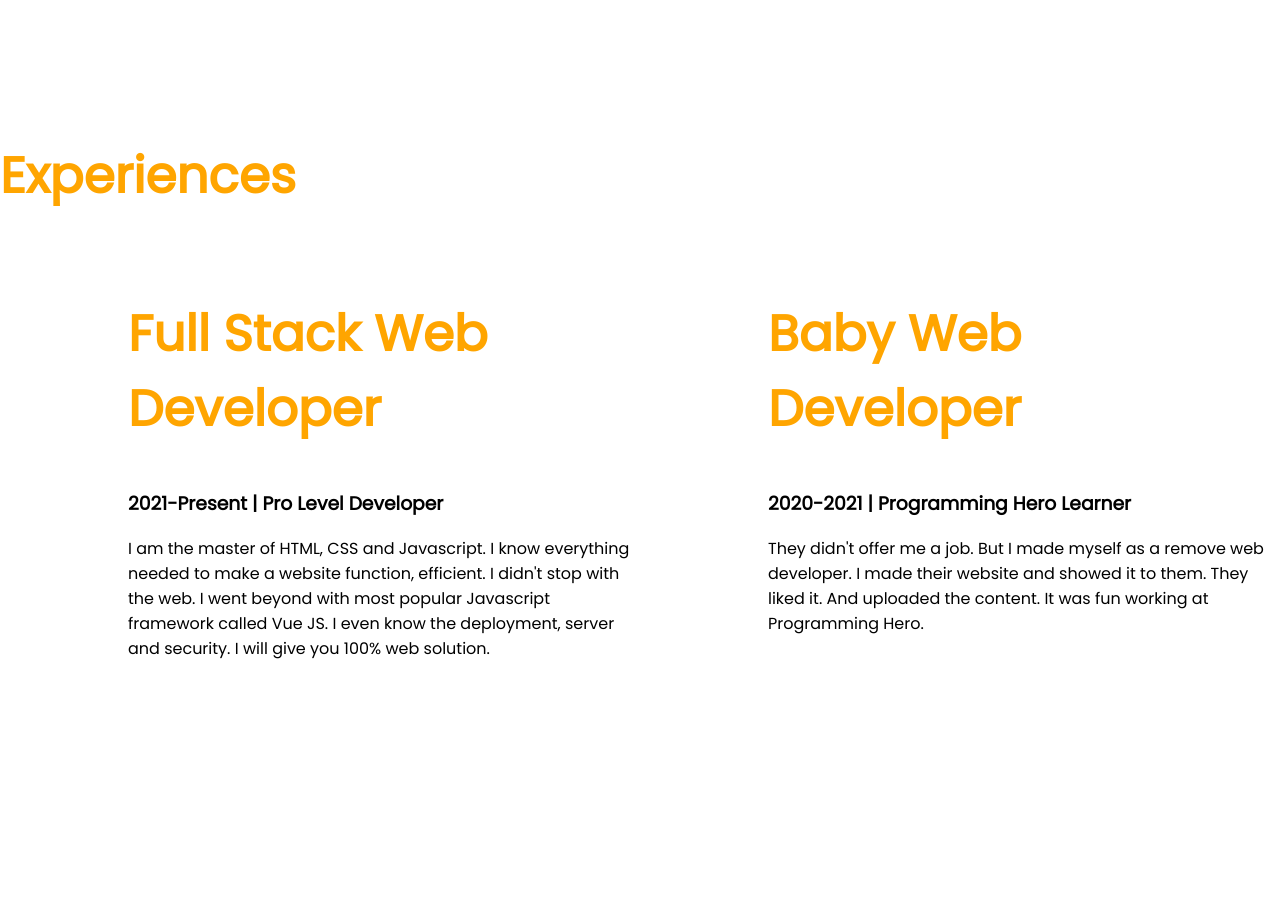
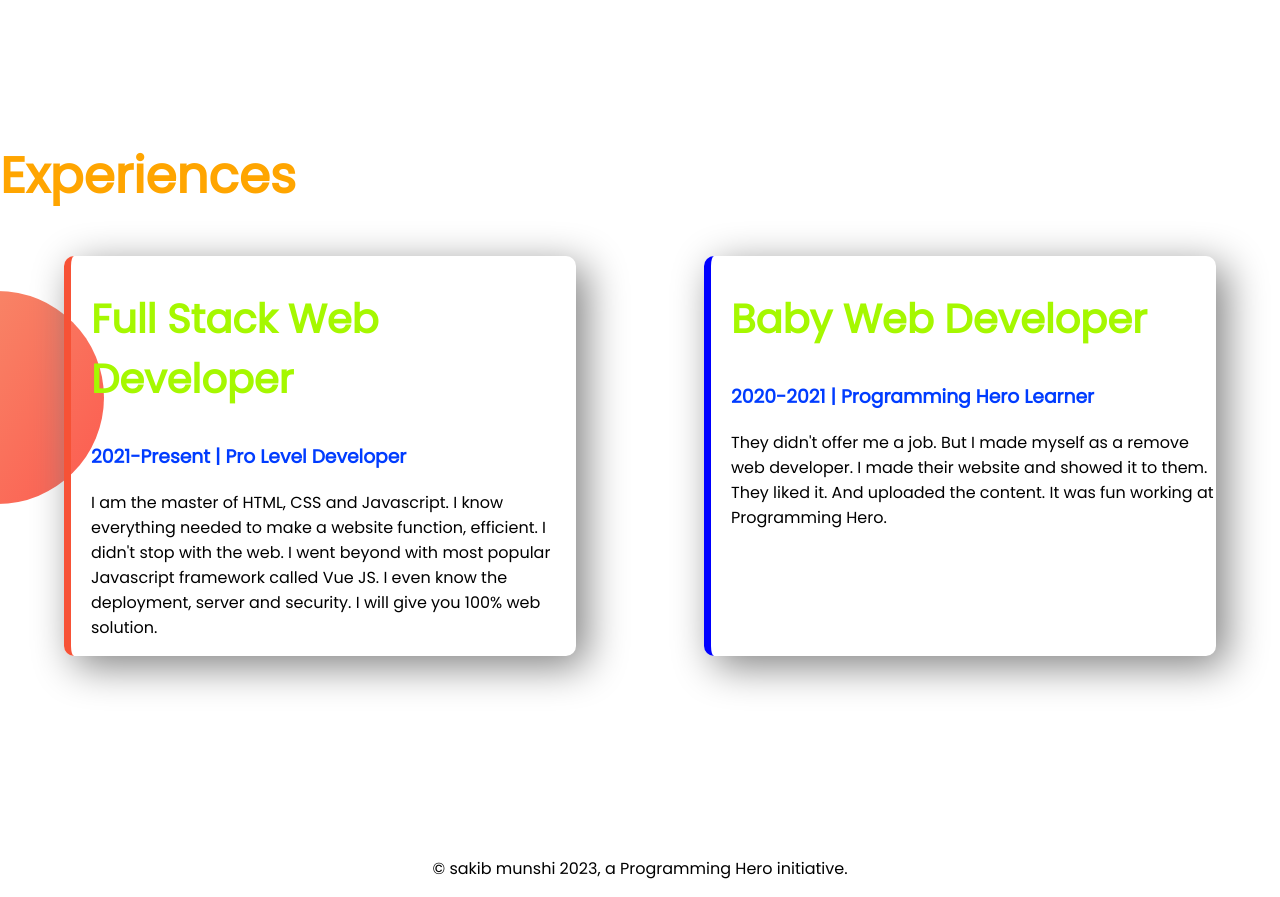
Before and after one commit to sakibm2/portfolio-developar, a plain HTML site: page index.html in a window 1280 px wide. Shown: the part 1560-2457 px from the top of the page. Drawn offline with Linux system fonts and the light colour scheme.

Commit message:
initial commit4

```diff
--- a/index.html
+++ b/index.html
@@ -49,18 +49,18 @@
     <section class="expe-area">
         <h1>Experiences</h1>
         <div class="flexible-container">
-            <div class="half-width">
-                <h1>Full Stack Web Developer</h1>
-                <h3>2021-Present | Pro Level Developer</h3>
+            <div id="full-stack-developer" class="experience-item">
+                <h2>Full Stack Web Developer</h2>
+                <h3 class="orange-color">2021-Present | Pro Level Developer</h3>
                 <p>I am the master of HTML, CSS and Javascript. I know everything needed to make a website function,
                     efficient. I didn't stop with the web. I went beyond with most popular Javascript framework called
                     Vue
                     JS. I even know the deployment, server and security. I will give you 100% web solution.</p>
 
             </div>
-            <div class="half-width">
-                <h1>Baby Web Developer</h1>
-                <h3>2020-2021 | Programming Hero Learner</h3>
+            <div id="baby-web-devekoper" class="experience-item">
+                <h2>Baby Web Developer</h2>
+                <h3 class="orange-color">2020-2021 | Programming Hero Learner</h3>
                 <p>They didn't offer me a job. But I made myself as a remove web developer. I made their website and
                     showed
                     it to them. They liked it. And uploaded the content. It was fun working at Programming Hero.</p>
@@ -71,5 +71,8 @@
 
 
 </body>
+<footer>
+    <p>© sakib munshi 2023, a Programming Hero initiative.</p>
+</footer>
 
 </html>
--- a/style.css
+++ b/style.css
@@ -6,6 +6,11 @@ body {
 h1 {
     font-size: 50px;
     color: orange;
+}
+
+h2 {
+    font-size: 40px;
+    color: #a5f800;
 }
 
 .orange-color {
@@ -46,3 +51,30 @@ h1 {
     background-repeat: no-repeat;
     background-position: right;
 }
+
+.expe-area {
+    background-image: url(images/exp-bg.png);
+    background-repeat: no-repeat;
+    background-position: left;
+}
+
+.experience-item {
+    width: 40%;
+    margin-left: 5%;
+    margin-right: 5%;
+    padding-left: 20px;
+    border-radius: 10px;
+    box-shadow: 10px 10px 40px grey;
+}
+
+#full-stack-developer {
+    border-left: 7px solid #f75236;
+}
+
+#baby-web-devekoper {
+    border-left: 7px solid blue;
+}
+
+footer p {
+    text-align: center;
+}
```
